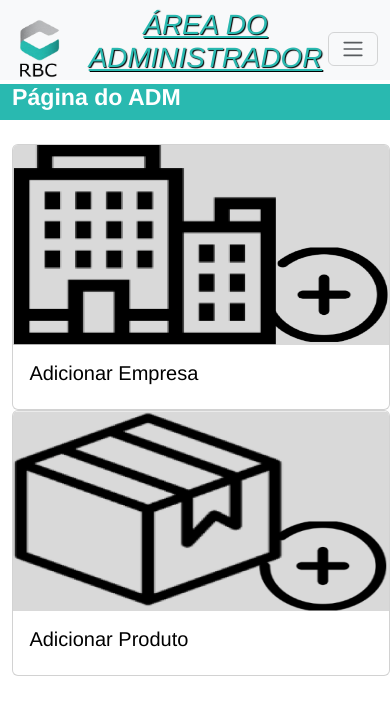
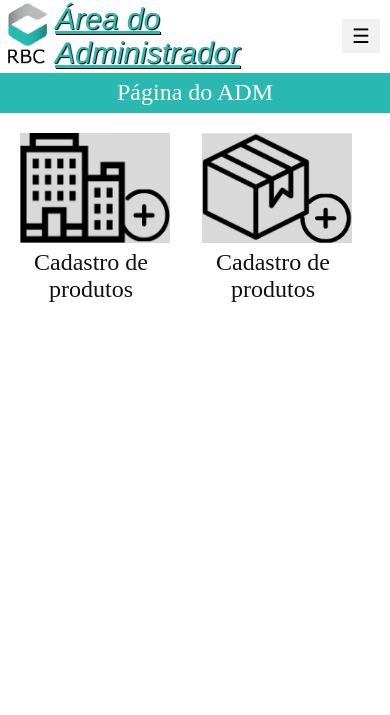
Before and after one commit to Carlos-Eduardo-Guedes-01/Algoritmos, a Django app: page / in a window 390 px wide. Shown: the top 715 px of the page. Run offline with Django 4.2, Linux system fonts and the light colour scheme; some libraries are stand-ins or nearby versions.

Commit message:
responsividade aplicada

```diff
--- a/accounts/static/css/estilo.css
+++ b/accounts/static/css/estilo.css
@@ -2,6 +2,8 @@
     position: relative;
     font-family:Helvetica;
     font-size: 12pt;
+    margin: 0;
+    padding: 0;
 }
 
 div.header h3{
@@ -96,7 +98,7 @@ htlm,body{
 
 main .logo{
 position: absolute;
-left: -5px;
+
 margin-top: -1.5%;
 }
 /* Botão de voltar */
@@ -281,32 +283,6 @@ font-variation-settings: 'slnt' -10;
 mix-blend-mode: darken;
 text-shadow: 1px 1px 1px #000000;
 }
-/*@media (max-width<= 600px) {
-    body {
-      font-size: 14px;
-      width: auto;
-    }
-  }
-  div.header{
-    width: auto;
-  }
-
-  Alinhar o botão no centro da tela
-  button {
-    display: block;
-    margin: 0 auto;
-    width: 2.7rem;
-    margin-left: 4.3rem;
-  }
-  button.navbar-toggler-icon{
-    margin-left: 7rem;
-
-  }
-  h1{
-    margin-left: 2.8rem;
-  }
-  img.logo{
-    margin-left: -0.5rem;
-    width: 10vw;
-    height: 15vw;
-  }*/
+img {
+    width: 80%;
+}
--- /dev/null
+++ b/accounts/static/css/estilo2.css
@@ -0,0 +1,176 @@
+*{
+    padding: 0;
+    margin: 0;
+}
+body{overflow-x: inherit;}
+a{
+    color: #111;
+    text-decoration: none;
+}
+.header{
+    display: flex;
+    flex-direction: column;
+    width: 100%;
+    background-color: white;
+    color: white    ;
+    justify-content: center;
+}
+.header .text{
+
+    color: #29B9B0;
+    font-family: Helvetica;
+    font-style: italic;
+    text-decoration-line: underline;
+    width: auto;
+    mix-blend-mode: darken;
+    text-shadow: 1px 1px 1px #000000;
+}
+.sup{
+    display: flex;
+    justify-content: space-between;
+    align-items: center;
+}
+.sup img{
+    width: 55px;
+}
+.sup .text{
+    font-size: 30px;
+}
+.title{
+    font-size: 18pt;
+    justify-content: center;
+    display: flex;
+    align-items: center;
+    height: 40px;
+    background-color: #29B9B0;
+}
+.menu{
+    display: flex;
+    gap: 20px;
+}
+.item{
+    border-bottom: 1px solid black;
+    transition: 0.2s;
+}
+.item:hover{
+    font-size: 19px;
+}
+.secao{
+    display: flex;
+    width: 100%;
+    align-items: center;
+}
+.secao .op{
+    padding: 20px;
+    align-items: center;
+    justify-content: center;
+    width: 285px;
+    height: 260px;
+    font-size: 18pt;
+    text-align: center;
+}
+.secao .op img{
+    width: 300px;
+    height: 220px;
+}
+.menu_resp{
+    display: none;
+}
+@media (max-width:600px){
+    .menu{
+        display: none;
+    }
+    .menu_resp{
+        display: flex;
+    }
+}
+
+/* teste de css */
+
+@media (max-width:650px){
+    .secao .op{
+        width: 142px;
+        height: 130px;
+    }
+    .secao .op img{
+        width: 150px;
+        height: 110px;
+    }
+}
+.cabecalho{
+    background-color: #29B9B0;
+}
+
+
+
+
+
+
+
+/*
+css do menu hamburguer
+*/
+
+/* The sidebar menu */
+.sidebar {
+    height: 100%; /* 100% Full-height */
+    width: 0; /* 0 width - change this with JavaScript */
+    position: fixed; /* Stay in place */
+    z-index: 1; /* Stay on top */
+    top: 0;
+    left: 0;
+    background-color: white; /* Black*/
+    overflow-x: hidden; /* Disable horizontal scroll */
+    padding-top: 60px; /* Place content 60px from the top */
+    transition: 0.5s; /* 0.5 second transition effect to slide in the sidebar */
+  }
+
+  /* The sidebar links */
+  .sidebar a {
+    padding: 8px 8px 8px 32px;
+    text-decoration: none;
+    font-size: 25px;
+    color: #868586;
+    display: block;
+    transition: 0.2s;
+  }
+
+  /* When you mouse over the navigation links, change their color */
+  .sidebar a:hover {
+    color: black;
+  }
+
+  /* Position and style the close button (top right corner) */
+  .sidebar .closebtn {
+    position: absolute;
+    top: 0;
+    right: 25px;
+    font-size: 36px;
+    margin-left: 50px;
+  }
+
+  /* The button used to open the sidebar */
+  .openbtn {
+    font-size: 20px;
+    cursor: pointer;
+    background-color: #f1f1f1;
+    color: 868586;
+    padding: 5px 10px;
+    border: none;
+  }
+
+  .openbtn:hover {
+    background-color: #444;
+  }
+
+  /* Style page content - use this if you want to push the page content to the right when you open the side navigation */
+  #main {
+    transition: margin-left .5s; /* If you want a transition effect */
+    padding: 10px;
+  }
+
+  /* On smaller screens, where height is less than 450px, change the style of the sidenav (less padding and a smaller font size) */
+  @media screen and (max-height: 450px) {
+    .sidebar {padding-top: 15px;}
+    .sidebar a {font-size: 18px;}
+  }
--- /dev/null
+++ b/accounts/templates/base2.html
@@ -0,0 +1,64 @@
+{% load static %}
+<!DOCTYPE html>
+<html lang="en">
+<head>
+    <meta charset="UTF-8">
+    <meta http-equiv="X-UA-Compatible" content="IE=edge">
+    <meta name="viewport" content="width=device-width, initial-scale=1.0">
+    <link rel="stylesheet" href="{% static 'css/estilo2.css' %}">
+
+
+    <title>{{title}}</title>
+</head>
+<body>
+    <div class="header">
+        <div class="sup">
+            <div class="logo"><img src="{% static 'img/logo.png' %}" alt="Logo"></div>
+            <div class="text">Área do Administrador</div>
+            <div class="menu">
+                <div class="item"><a href="{% url 'empresa:lista-empresas'%}">Empresas</a></div>
+                <div class="item"><a href="{% url 'pacotes:lista-pacotes' %}">Pacotes</a></div>
+                <div class="item"><a href="{% url 'accounts:cadastro_template'%}">Cadastro ADM</a></div>
+                <div class="item"><a>Opções Avançadas</a></div>
+            </div>
+            <!--MENU DO MEDIA QUERY-->
+            <div class="menu_resp">
+                <div id="mySidebar" class="sidebar">
+                    <a href="javascript:void(0)" class="closebtn" onclick="closeNav()">&times;</a>
+                    <div class="item"><a href="{% url 'empresa:lista-empresas'%}">Empresas</a></div>
+                    <div class="item"><a href="{% url 'pacotes:lista-pacotes' %}">Pacotes</a></div>
+                    <div class="item"><a href="{% url 'accounts:cadastro_template'%}">Cadastro ADM</a></div>
+                    <div class="item"><a href="{% url 'accounts:index'%}">HOME</a></div>
+                    <div class="item"><a>Opções Avançadas</a></div>
+                </div>
+
+                <div id="main">
+                    <button class="openbtn" onclick="openNav()">&#9776;</button>
+                </div>
+
+            </div>
+            <!--FECHAMENTO DA DIV MEDIA QUERY-->
+        </div>
+        <div class="title">{{titulo}}</div>
+    </div>
+    {% block content %}
+
+    {% endblock %}
+</body>
+<script>
+/* Set the width of the sidebar to 250px and the left margin of the page content to 250px */
+function openNav() {
+  document.getElementById("mySidebar").style.width = "250px";
+  document.getElementById("main").style.marginRight = "250px";
+  document.getElementById("main").style.display = "none";
+
+}
+
+/* Set the width of the sidebar to 0 and the left margin of the page content to 0 */
+function closeNav() {
+  document.getElementById("mySidebar").style.width = "0";
+  document.getElementById("main").style.marginRight = "0";
+  document.getElementById("main").style.display = "flex";
+}
+</script>
+</html>
--- a/accounts/templates/base_adm.html
+++ b/accounts/templates/base_adm.html
@@ -2,7 +2,6 @@
 <!DOCTYPE html>
 <html lang="pt">
 <head>
-  <meta name="viewport" content="width=device-width, initial-scale=1">
   <meta charset="UTF-8">
   <meta http-equiv="X-UA-Compatible" content="IE=edge">
   <meta name="viewport" content="width=device-width, initial-scale=1.0">
@@ -10,20 +9,12 @@
   <link rel="stylesheet" href="{% static 'css/estilo.css' %}">
   <link rel="stylesheet" href="{% static 'css/bootstrap-grid.css' %}">
   <meta name="viewport" content="width=device-width, initial-scale=1">
-
-
   <script src='{% static "js/bootstrap.bundle.js" %}'></script>
-
-
-
-    <meta name="viewport" content="width=device-width, initial-scale=1.0">
-    <meta name="viewport" content="width=device-width, initial-scale=1.0">
-
-
   <title>{{title}}</title>
 </head>
 <body>
-  <div class="container-fluid"></div>
+  <div class="container-fluid cabecalho">
+    <div class="menu">
       <nav class="navbar bg-body-tertiary fixed-top bg-ligth" style="height: 5rem;">
         <div class="container-fluid">
           <div class="navbar-brand logo col-md-0 col-lg-0 col-sm-0"><a href="{% url 'accounts:index'%}"><img src="{% static 'img/logo.png' %}" alt="Logo" width="55" height="65" class="logo"></a></div>
@@ -69,11 +60,13 @@
             </div>
           </div>
         </div>
+
+      </nav>
 </div>
   <div class="header container-fluid w-100 justify-content-md-center">
     <h3>{{titulo}}</h3>
   </div>
-  </nav>
+</div>
   {% block content %}
 
   {% endblock %}
--- a/accounts/templates/inicio.html
+++ b/accounts/templates/inicio.html
@@ -1,26 +1,16 @@
-{% extends 'base_adm.html' %}
+{% extends 'base2.html' %}
 {% load static %}
 {% block content %}
-<div class="row" style="margin-top: 9rem;margin-left: 0.1vw;">
-      <div class="col-md-3 col-lg-3 col-md-3 col-sm-3 h-25">
-        <div class='card'>
-          <a href="{% url 'empresa:empresa_cad' %}">
-            <img src="{% static 'img/empresas.png' %}" alt="Adicionar Empresa" class="card-img-top"width="240" height="200">
-            <div class="card-body">
-              <h5 class="card-title">Adicionar Empresa</h5>
-            </div>
-          </a>
-        </div>
+<div class="secao">
+  <a href="{% url 'empresa:empresa_cad' %}">
+      <div class="op">
+          <img src="{% static 'img/empresas.png'%}" alt="empresas">Cadastro de produtos
       </div>
-      <div class="col-md-4 col-lg-4 col-md-5 col-sm-3 h-25">
-        <div class='card'>
-          <a href="{% url 'produto:cad_prod' %}">
-            <img src="{% static 'img/produtos.png' %}" alt="Adicionar Produto" class="card-img-top" width="240" height="200">
-            <div class="card-body">
-              <h5 class="card-title">Adicionar Produto</h5>
-            </div>
-          </a>
-        </div>
+  </a>
+  <a href="{% url 'produto:cad_prod' %}">
+      <div class="op">
+          <img src="{% static 'img/produtos.png'%}" alt="empresas">Cadastro de produtos
       </div>
-    </div>
+  </a>
+</div>
 {% endblock %}
--- a/accounts/views.py
+++ b/accounts/views.py
@@ -9,10 +9,10 @@ def inicio(request):
     return render(request,'../../accounts/templates/inicio.html',data)
 def cadastro(request):
     data={}
-    data['title']='Cadastro Administrador'
+    data['title']='Cadastro ADM'
     data['link_form']="{% url 'accounts:index'%}"
     data['nome']='Voltar'
-    data['titulo']='Cadastro Administrador'
+    data['titulo']='Cadastro ADM'
     return render(request,'../../accounts/templates/cadastro.html',data)
 def cadastrando(request):
     titulo='Cadastro Administrador'
--- a/empresa/templates/cad_em.html
+++ b/empresa/templates/cad_em.html
@@ -1,4 +1,4 @@
-{% extends 'base_adm.html'%}
+{% extends 'base2.html'%}
 {% block content %}
 {% load static%}
 {% if msg %}
--- a/empresa/templates/lista_empresa.html
+++ b/empresa/templates/lista_empresa.html
@@ -1,4 +1,4 @@
-{% extends 'base_adm.html' %}
+{% extends 'base2.html' %}
 {% load static %}
 {% block content %}
 </div>
--- a/pacotes/templates/lista_pacotes.html
+++ b/pacotes/templates/lista_pacotes.html
@@ -1,4 +1,4 @@
-{% extends 'base_adm.html' %}
+{% extends 'base2.html' %}
 {% load static %}
 {% block content %}
 
--- a/produto/templates/cadastro_prod.html
+++ b/produto/templates/cadastro_prod.html
@@ -1,4 +1,4 @@
-{% extends 'base_adm.html'%}
+{% extends 'base2.html'%}
 {% load static %}
 {% block content %}
 {% if msg %}
--- a/produto/templates/lista_empresas.html
+++ b/produto/templates/lista_empresas.html
@@ -1,4 +1,4 @@
-{% extends 'base_adm.html' %}
+{% extends 'base2.html' %}
 {% block content %}
 
 {% endblock %}
```
Also changed, not shown: accounts/templates/cadastro.html (+6 -9 lines), 1 other file. Lines whose indentation alone changed are shown as unchanged.
